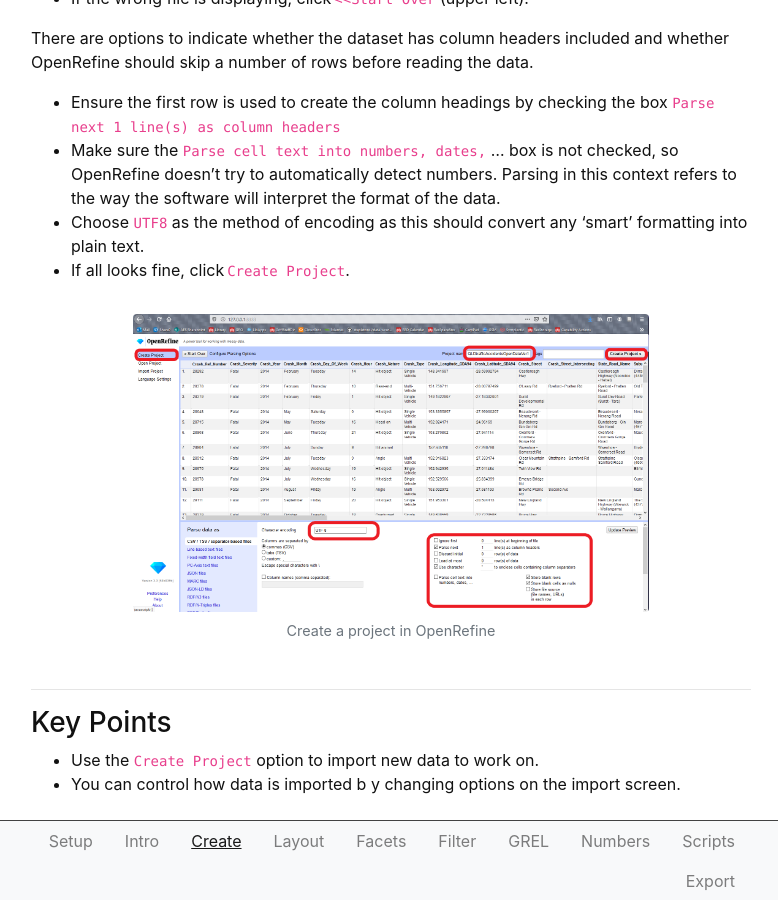
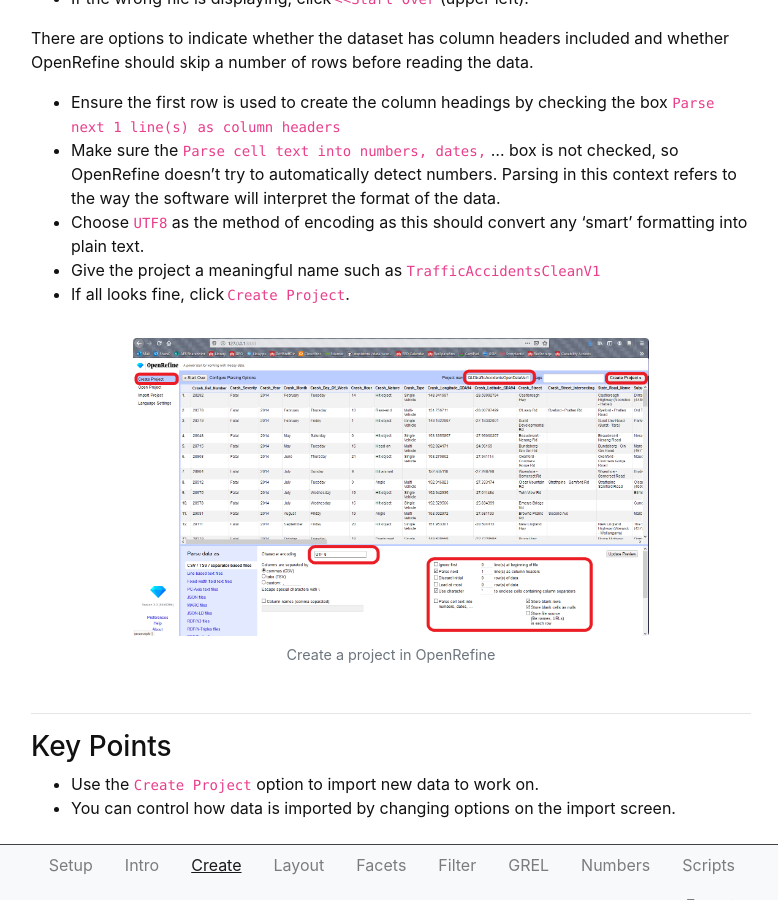
Before and after one commit to GULibrarySandbox/intro-data-wrangle, a Jekyll site: the page built from content/2-lesson.md, in a window 1280 px wide and 900 px high, scrolled down 2153 px. Shown: the whole window, without its empty margins (249-1027 px from the left). Built offline with Jekyll 4.4.1, drawn with Linux system fonts in a browser that asks for light colours.

Commit message:
Update 2-lesson.md

```diff
--- a/content/2-lesson.md
+++ b/content/2-lesson.md
@@ -67,6 +67,7 @@ There are options to indicate whether the dataset has column headers included an
 - Ensure the first row is used to create the column headings by checking the box `Parse next 1 line(s) as column headers`
 - Make sure the `Parse cell text into numbers, dates,` ... box is not checked, so OpenRefine doesn't try to automatically detect numbers. Parsing in this context refers to the way the software will interpret the format of the data.
 - Choose `UTF8` as the method of encoding as this should convert any 'smart' formatting into plain text.
+- Give the project a meaningful name such as `TrafficAccidentsCleanV1`
 - If all looks fine, click `Create Project`.
 
 {% include figure.html img="ORCreateProject.png" alt="Create Project" caption="Create a project in OpenRefine" width="75%" %}
@@ -76,4 +77,4 @@ There are options to indicate whether the dataset has column headers included an
 ### Key Points
 
 - Use the `Create Project` option to import new data to work on.
-- You can control how data is imported b y changing options on the import screen.
+- You can control how data is imported by changing options on the import screen.
```
